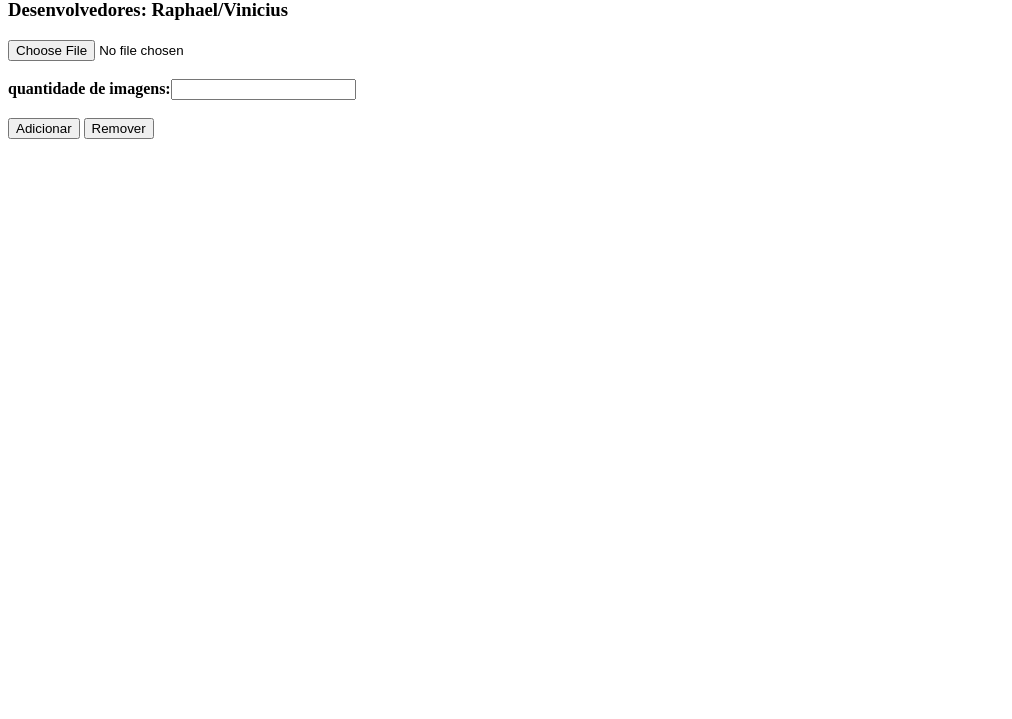
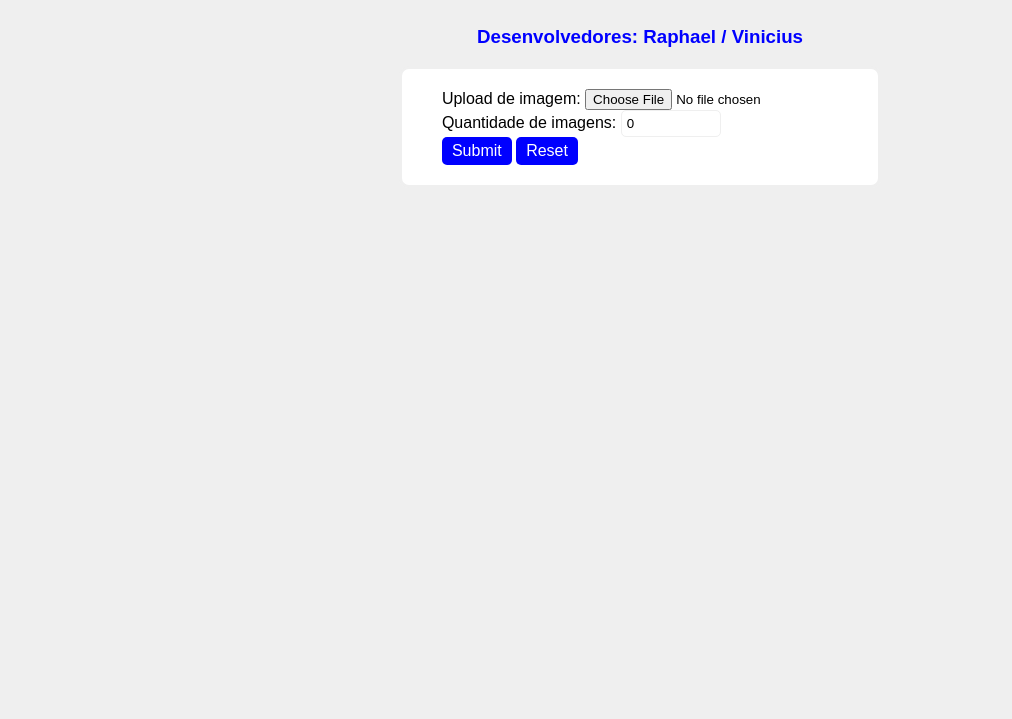
Before and after one commit to Vinidoddi/javascript, a plain HTML site: page atividades/atividade-39.html in a window 1280 px wide. Shown: the part 81-800 px from the top of the page, without its empty margins (0-1012 px from the left). Drawn offline with Linux system fonts and the light colour scheme.

Commit message:
Update atividades/index.html, remove mani_elemen.html, mod_class.html, oper_logico.html (generated by useblackbox.ai )

```diff
--- a/atividades/atividade-39.html
+++ b/atividades/atividade-39.html
@@ -1,37 +1,104 @@
-<!DOCTYPE html>
-<html lang="pt-br">
 <head>
     <meta charset="UTF-8">
     <meta name="viewport" content="width=device-width, initial-scale=1.0">
-    <title>javascript 39</title>
+    <title>Atividade - 39</title>
+
+    <style>
+
+        body {
+
+            background-color: #efefef;
+            display: flex;
+            flex-direction: column;
+            justify-content: center;
+            align-items: center;
+            font-family: sans-serif;
+        }
+        h3 {
+            color: blue;
+        }
+        .container {
+            background-color: #fff;
+            border: #efefef solid;
+            border-radius: 10px;
+            padding: 20px 40px;
+        }
+
+        input[type="number"] {
+
+            width: 100px;
+            border: 1px solid #efefef;
+            border-radius: 5px;
+            padding: 5px;
+        }
+        .container input[type="submit"] {
+            background-color: blue;
+            color: #fff;
+            padding: 5px 10px;
+            border-radius: 5px;
+            font-size: medium;
+            border: none;
+        }
+        .container input[type="reset"] {
+            background-color: blue;
+            color: #fff;
+            padding: 5px 10px;
+            border-radius: 5px;
+            font-size: medium;
+            border: none;
+        }
+    </style>
 </head>
-<style>
 
-</style>
 <body>
+
     <h1>Galeria de Imagens Interativa com Upload</h1>
-    <h3>Desenvolvedores: Raphael/Vinicius</h3>
+    <h3>Desenvolvedores: Raphael / Vinicius</h3>
 
-         <input type="file" id="imagem" onchange="carregarImagem(event)"><br><br>
+    <div class="container">
+
+            <label for="file">Upload de imagem: </label>
+            <input type="file" id="imagens">
 
 
-         <b>quantidade de imagens:</b><input type="text"><br><br>
+        <div>
+
+            <label for="quantidade">Quantidade de imagens:</label>
+            <input type="number" value="0" required>
+
+        </div>
+
+        <input type="submit" placeholder="Adicionar" onclick="enviar()">
+        <input type="reset" placeholder="Resetar">
+
+    </div>
+        <img src="/atividades/imagens/" alt="" id="img">
+
+
+    <script>
+
+        function enviar() {
+            let img = document.getElementById('imagens');
+            let imprimir = document.getElementById('img');
 
 
 
+            if (img.files && img.files[0]) {
+                var reader = new FileReader();
 
-        <button onclick="carregarImagem">Adicionar</button>
-        <button onclick="carregarImagem">Remover</button>
+                reader.onload = function (e) {
+                    imprimir.src = e.target.result;
+                }
+                reader.readAsDataURL(img.files[0]);
 
-            <script>
-                function carregarImagem(){
+            }
 
-                }
+        }
 
+    </script>
 
-                    </script>
+</body>
 
 
 
-</body>
 </html>
```
Also changed, not shown: atividades/atividade-24.html (+55 -0 lines), atividades/atividade-27.html (+28 -0 lines), atividades/atividade-28.html (+47 -0 lines), atividades/atividade-40.html (added, +81 -0 lines), atividades/index.html (+6 -0 lines), atividades/mani_elemen.html (deleted, +0 -28 lines), atividades/mod_class.html (deleted, +0 -47 lines), atividades/oper_logico.html (deleted, +0 -55 lines).
